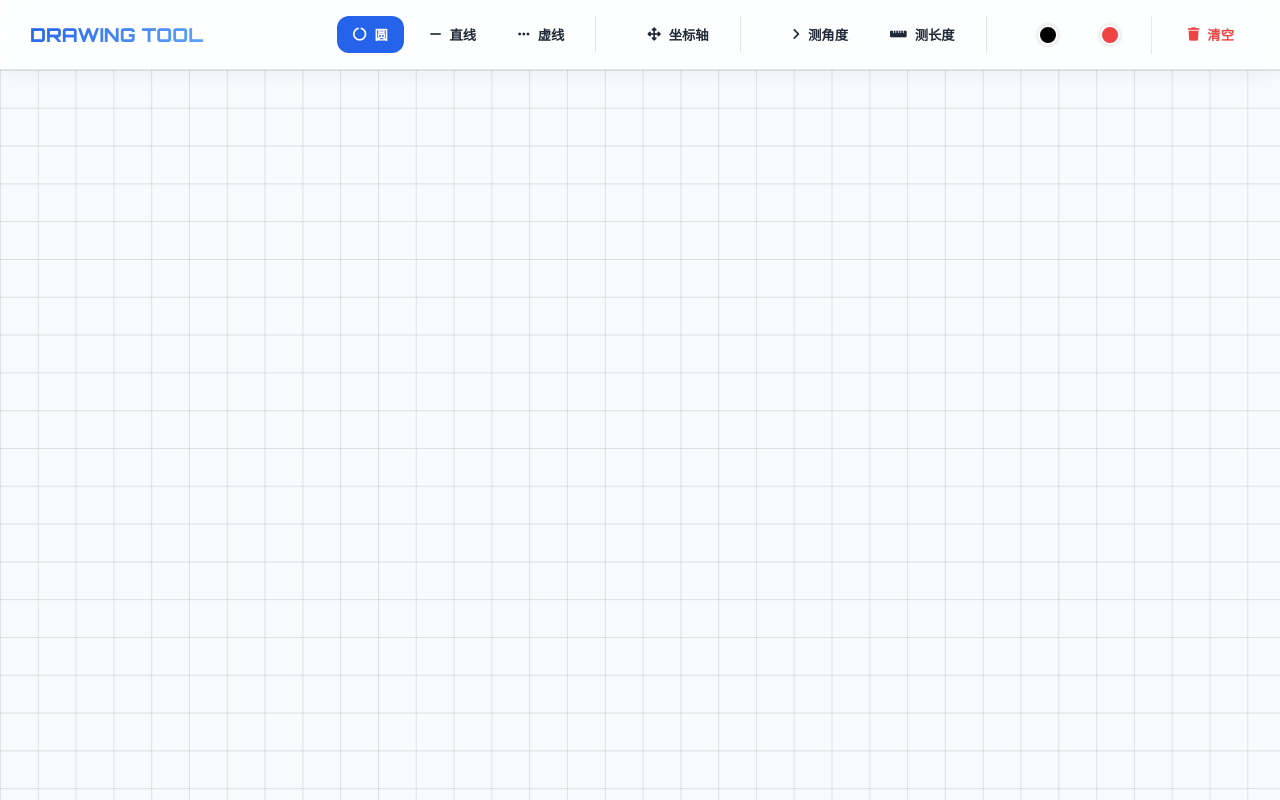
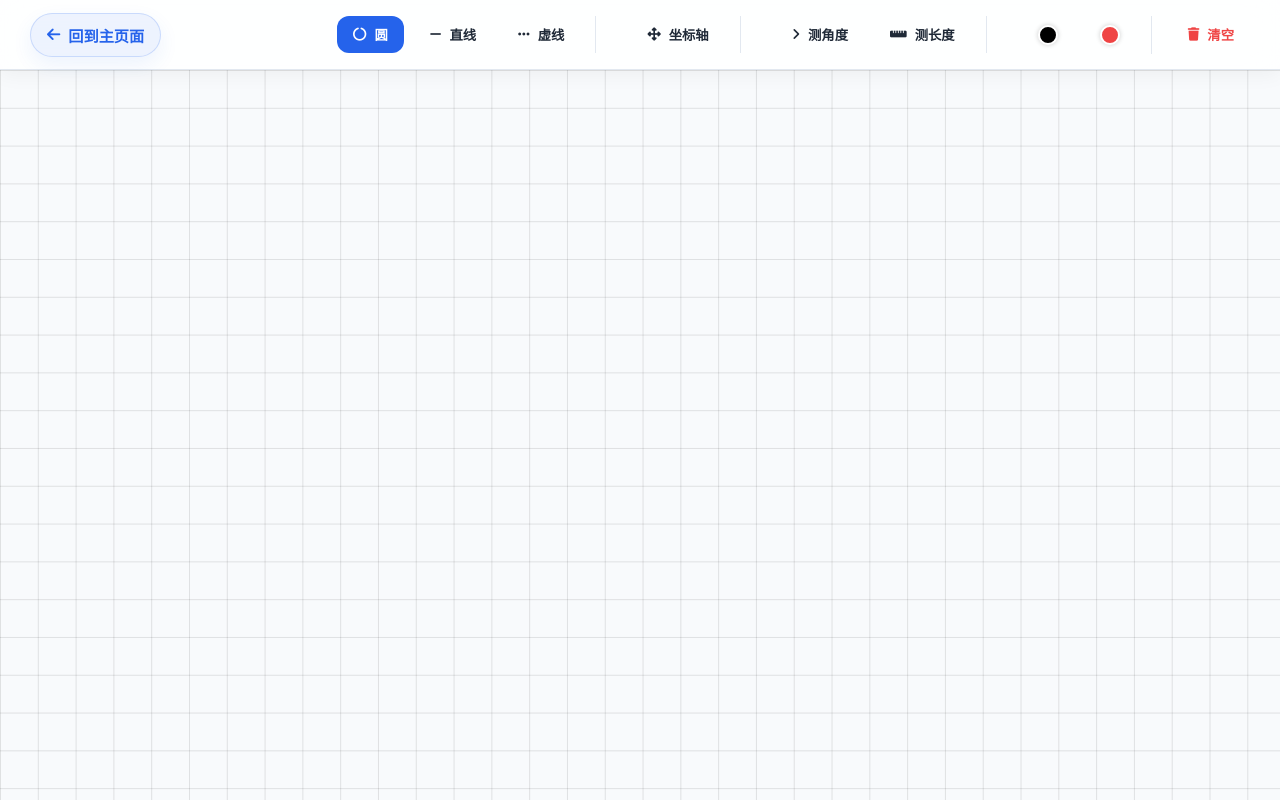
Before and after one commit to qmul-jp/ebu5315-interactive-media-design-and-production-2025-2026-25-26_ebu5315_g8, a plain HTML site: page project/index/drawing.html in a window 1280 px wide. Drawn offline with Linux system fonts and the light colour scheme.

Commit message:
完整更新index文件夹所有文件

```diff
--- a/project/index/drawing.html
+++ b/project/index/drawing.html
@@ -126,14 +126,24 @@
 
         .back-home {
             margin-right: auto;
-            font-family: "Orbitron", sans-serif;
             text-decoration: none;
             font-weight: 800;
-            font-size: 1.2rem;
-            background: linear-gradient(135deg, #2563eb 0%, #60a5fa 100%);
-            -webkit-background-clip: text;
-            background-clip: text;
-            color: transparent;
+            font-size: 0.95rem;
+            color: var(--primary);
+            background: rgba(37, 99, 235, 0.08);
+            border: 1px solid rgba(37, 99, 235, 0.18);
+            border-radius: 999px;
+            padding: 10px 16px;
+            display: inline-flex;
+            align-items: center;
+            gap: 8px;
+            box-shadow: 0 8px 20px rgba(37, 99, 235, 0.08);
+            transition: transform 0.2s ease, background 0.2s ease, border-color 0.2s ease;
+        }
+        .back-home:hover {
+            transform: translateY(-1px);
+            background: rgba(37, 99, 235, 0.14);
+            border-color: rgba(37, 99, 235, 0.28);
         }
 
         .coord-axis {
@@ -147,7 +157,10 @@
 </head>
 <body>
     <header class="toolbar">
-        <a href="index.html" class="back-home">DRAWING TOOL</a>
+        <a href="index.html" class="back-home" id="backHomeBtn">
+            <i class="fas fa-arrow-left"></i>
+            <span id="backHomeText">回到主页面</span>
+        </a>
 
         <div class="tool-group">
             <button class="btn active" onclick="setTool('circle')" id="toolCircle">
@@ -209,6 +222,7 @@
     <script>
         const langTexts = {
             'zh-CN': {
+                backHomeText: '回到主页面',
                 labelCircle: '圆',
                 labelLine: '直线',
                 labelDash: '虚线',
@@ -223,6 +237,7 @@
                 notAngle: '这不是一个有效的角，请重新选择。'
             },
             'en': {
+                backHomeText: 'Back To Home',
                 labelCircle: 'Circle',
                 labelLine: 'Line',
                 labelDash: 'Dash',
```
Also changed, not shown: project/index/index.html (+5 -11 lines).
